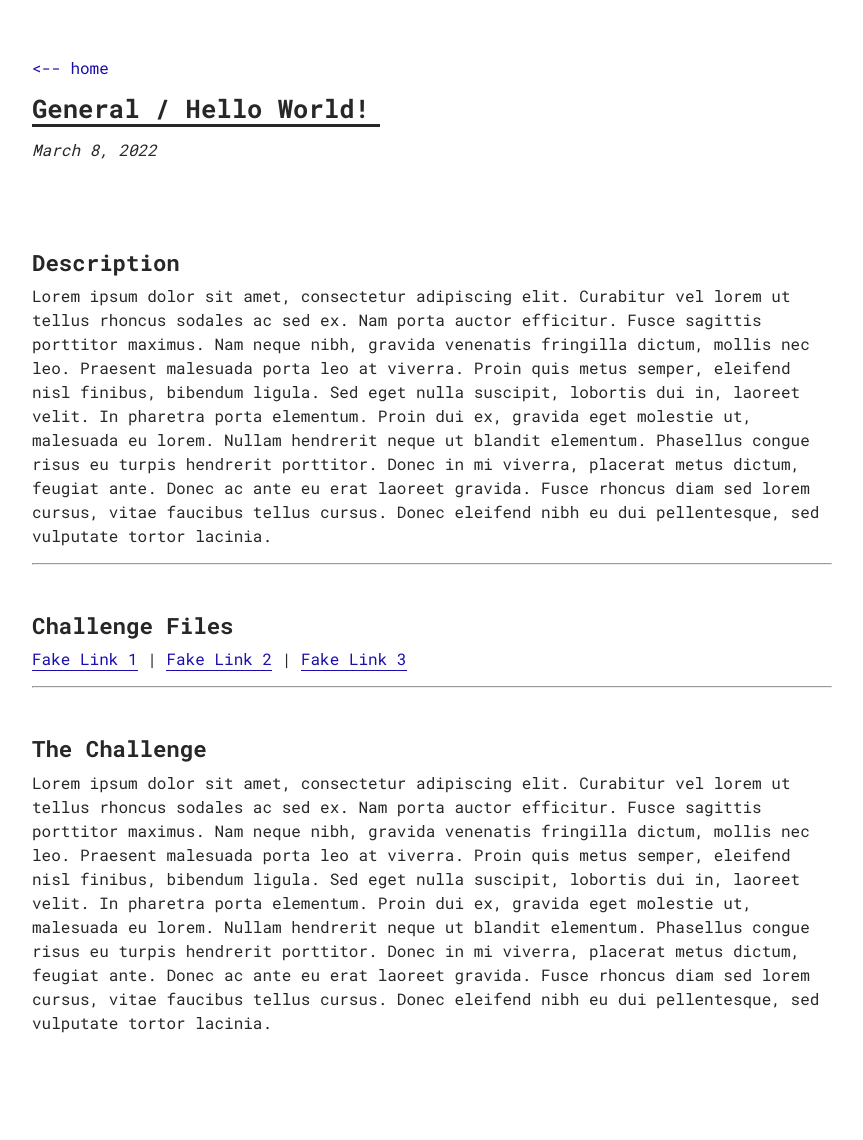
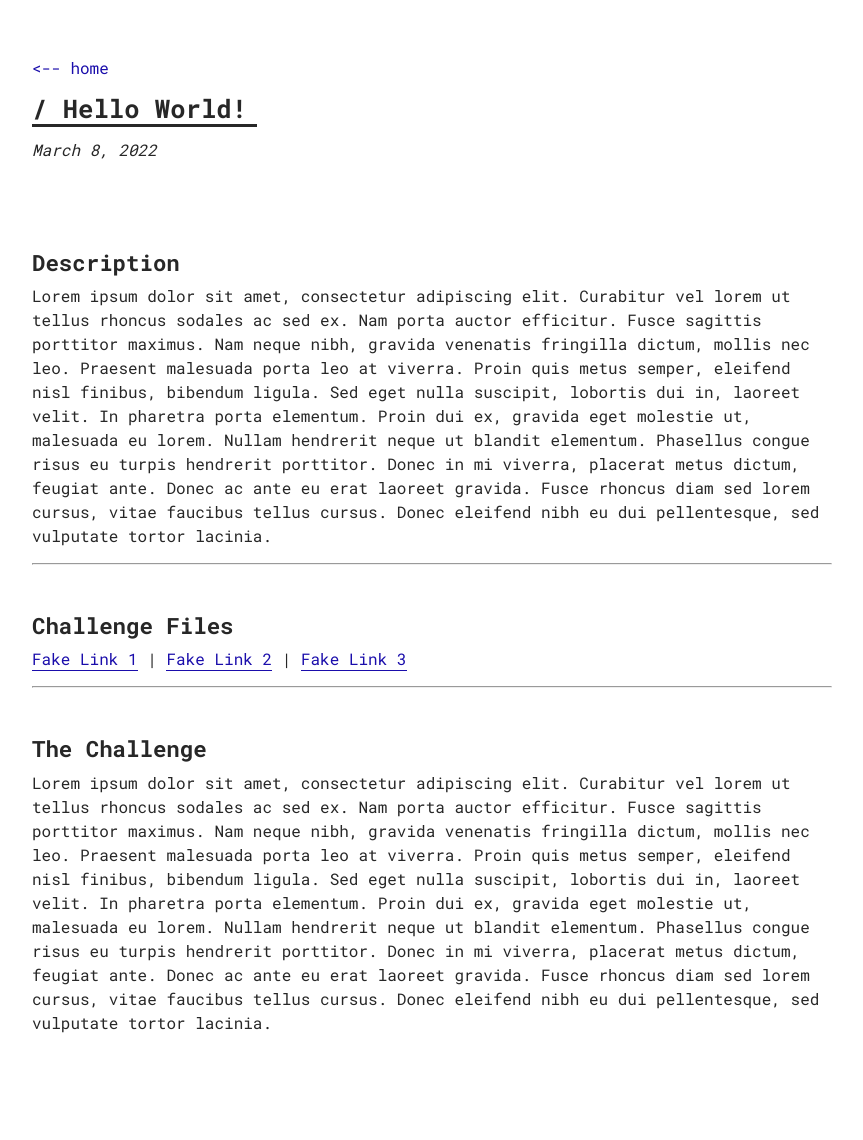
Before and after one commit to dylanm312/haydenrinn, a Jekyll site: the page built from _posts/2022-03-08-hello-world.md, in a window 1280 px wide. Shown: the whole page, without its empty margins (208-1071 px from the left). Built offline with Jekyll 4.4.1, drawn with Linux system fonts in a browser that asks for light colours; part of the change alters nothing that is shown.

Commit message:
Remove category

```diff
--- a/_posts/2022-03-08-hello-world.md
+++ b/_posts/2022-03-08-hello-world.md
@@ -1,7 +1,7 @@
 ---
 layout: post
 title: Hello World!
-category: General
+# category: General
 ---
 
 # Description
```
